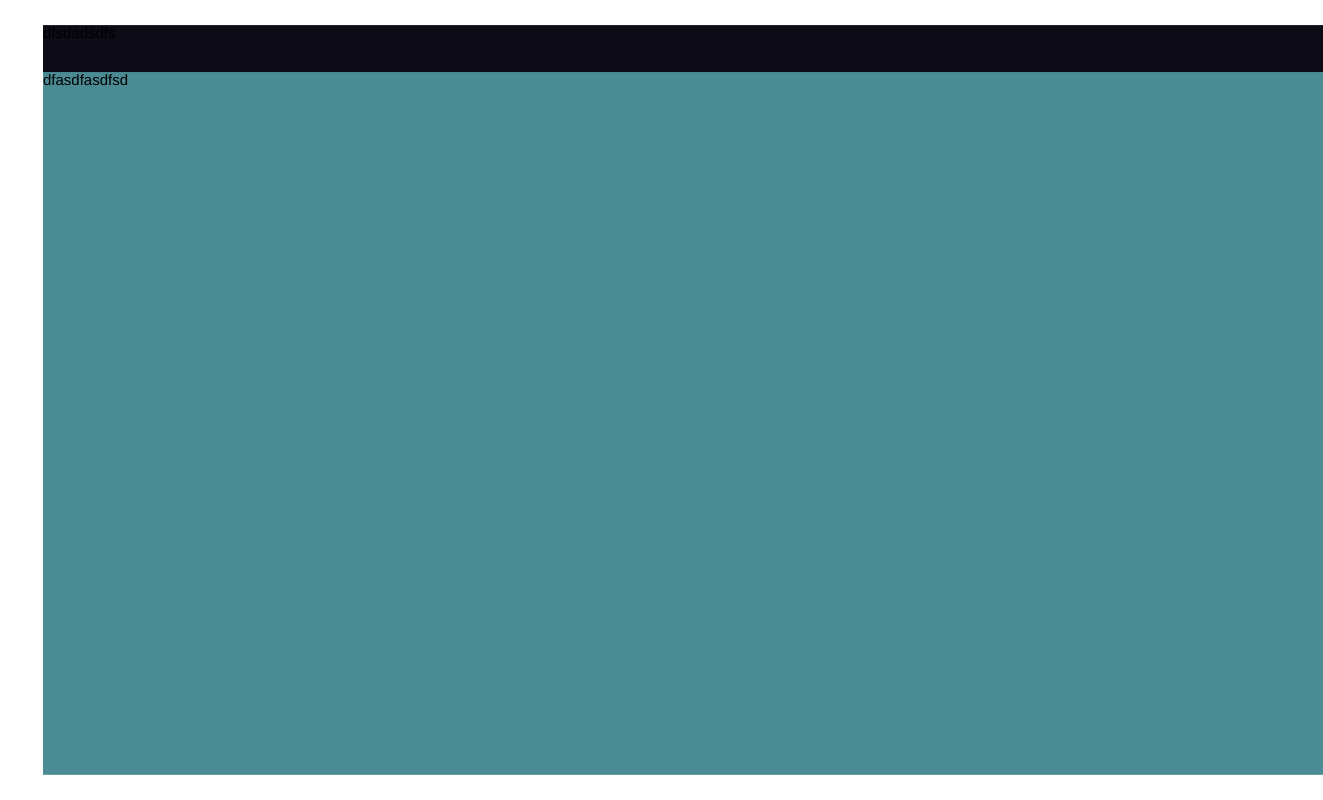
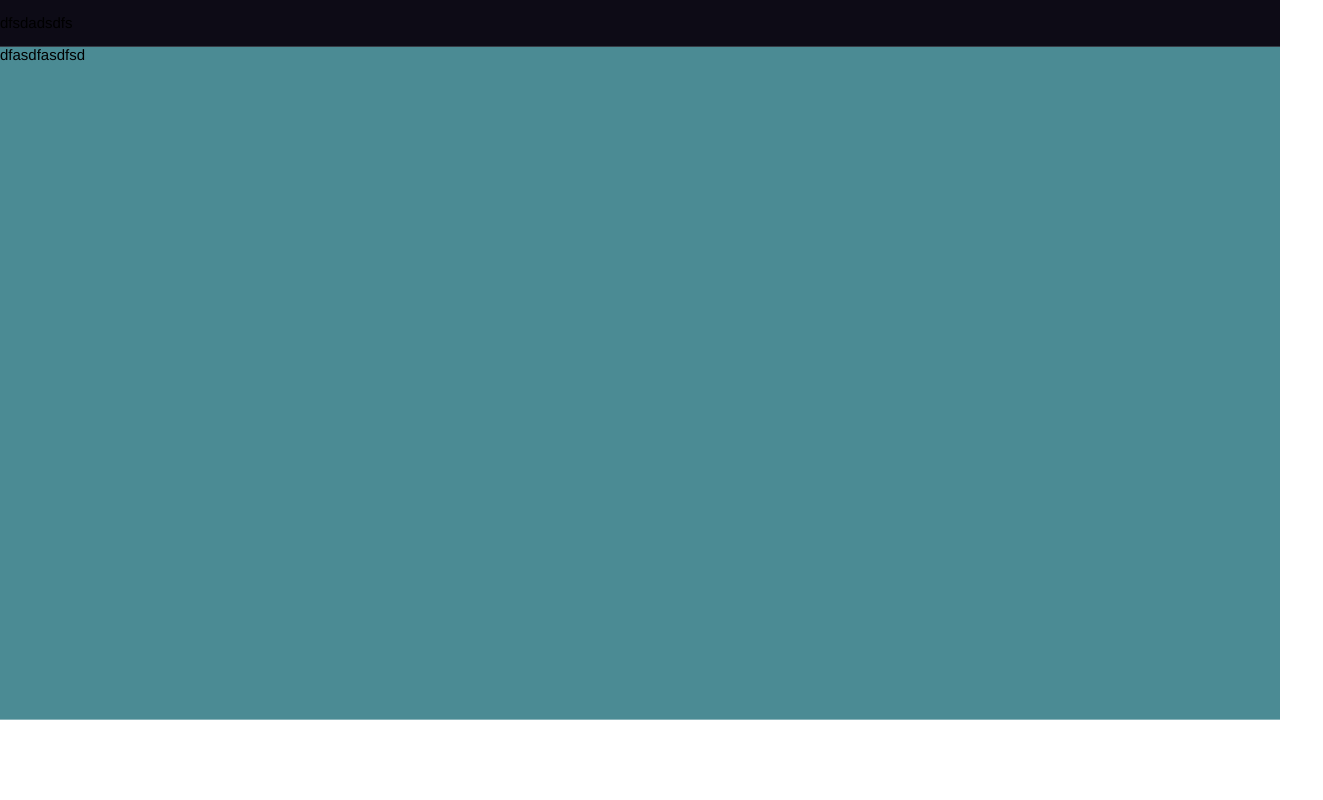
Before and after one commit to liyoro/bigscreen, a Vue app: page /home in a window 1280 px wide. Shown: the whole page, 1323 px wide, since content can reach past the window. Built offline with nearby package versions, Linux system fonts and the light colour scheme.

Commit message:
1、大屏基本布局实现

```diff
--- a/package.json
+++ b/package.json
@@ -10,6 +10,7 @@
   "dependencies": {
     "core-js": "^3.6.4",
     "element-ui": "^2.13.1",
+    "lodash": "^4.17.15",
     "vue": "^2.6.11",
     "vue-router": "^3.1.6",
     "vuex": "^3.1.3"
--- a/src/App.vue
+++ b/src/App.vue
@@ -14,3 +14,11 @@ export default {
   methods: {},
 }
 </script>
+
+<style lang="scss" scoped>
+#app {
+  width: 100%;
+  height: 100%;
+  overflow: hidden;
+}
+</style>
--- a/src/layout/components/AppHead/index.vue
+++ b/src/layout/components/AppHead/index.vue
@@ -19,6 +19,8 @@ export default {
 @import '~@/styles/variables.scss';
 .app-head {
   height: 50px;
+  line-height: 50px;
+  width: 100%;
   background-color: $headBg;
 }
 </style>
--- a/src/layout/components/AppMain/index.vue
+++ b/src/layout/components/AppMain/index.vue
@@ -20,13 +20,14 @@ export default {
 </script>
 
 <style lang="scss" scoped>
+@import '~@/styles/variables.scss';
 .app-main {
-  /* 50= navbar  50  */
-  min-height: calc(100vh - 54px);
-  width: 100%;
-  position: relative;
   overflow: hidden;
+  position: absolute;
+  left: 0;
+  right: 0;
+  top: 50px;
+  bottom: 0;
+  background-color: $appBg;
 }
 </style>
-
-<style lang="scss" scoped></style>
--- a/src/layout/layout.vue
+++ b/src/layout/layout.vue
@@ -1,10 +1,19 @@
 <template>
-  <div
-    class="app-wrapper"
-    :style="{ '-webkit-transform': 'scale(' + bill + ')' }"
-  >
-    <app-head></app-head>
-    <div class="main-container">
+  <div>
+    <div
+      class="app-wrapper"
+      :style="{
+        transformOrigin: 'center top',
+        transform: `scale(${scalseNum},${scalseNum})`,
+        '-webkit-transform': `scale(${scalseNum},${scalseNum})`,
+        '-moz-transform': `scale(${scalseNum},${scalseNum})`,
+        '-o-transform': `scale(${scalseNum},${scalseNum})`,
+        '-ms-transform': `scale(${scalseNum},${scalseNum})`,
+      }"
+    >
+      <!-- 头部栏 -->
+      <app-head></app-head>
+      <!-- 内容栏 -->
       <app-main />
     </div>
   </div>
@@ -19,37 +28,37 @@ export default {
     AppMain,
     AppHead,
   },
-  computed: {
-    bill: function() {
-      return window.innerWidth / 1366
+  data() {
+    return {
+      scalseNum: 1, //缩放比例
+    }
+  },
+  computed: {},
+  mounted() {
+    //计算缩放比例
+    this.resize_window()
+    window.addEventListener('resize', () => {
+      this.resize_window()
+    })
+  },
+  methods: {
+    //计算缩放比例
+    resize_window() {
+      let w_height = Number(document.documentElement.clientWidth / 1366)
+      // let w_height = Number(window.innerWidth / 1366)
+      this.scalseNum = w_height
     },
   },
-  mounted() {},
-  methods: {},
 }
 </script>
 
 <style lang="scss" scoped>
-@import '~@/styles/variables.scss';
-
 .app-wrapper {
+  width: 1366px;
+  height: 768px;
+  transform-origin: center top 0px;
   position: relative;
-  height: 100%;
-  width: 100%;
-  min-width: 1366px;
-  background-color: $appBg;
-  // &:after {
-  //   content: '';
-  //   display: table;
-  //   clear: both;
-  // }
-  // .container {
-  //   overflow: hidden;
-  //   position: absolute;
-  //   top: 0;
-  //   left: 0;
-  //   right: 0;
-  //   bottom: 0;
-  // }
+  left: 50%;
+  margin-left: -683px;
 }
 </style>
--- a/src/styles/styles.scss
+++ b/src/styles/styles.scss
@@ -4,6 +4,12 @@
 * {
   margin: 0;
   padding: 0;
+}
+
+body,
+html {
+  width: 100%;
+  height: 100%;
 }
 
 body {
@@ -25,10 +31,6 @@ html {
   box-sizing: border-box;
 }
 
-#app {
-  height: 100%;
-}
-
 *,
 *:before,
 *:after {
@@ -37,10 +39,6 @@ html {
 
 .no-padding {
   padding: 0px !important;
-}
-
-.padding-content {
-  padding: 4px 0;
 }
 
 a,
--- a/src/styles/variables.scss
+++ b/src/styles/variables.scss
@@ -1,6 +1,7 @@
 // Head
 $headBg: #0d0b16;
 $appBg: #4b8b94;
+// $headHeight: 50px;
 // the :export directive is the magic sauce for webpack
 // https://www.bluematador.com/blog/how-to-share-variables-between-js-and-sass
 // :export {
--- /dev/null
+++ b/src/utils/common.js
@@ -0,0 +1,4 @@
+
+export function getComputedStyle(el, key) {
+    return el && el.currentStyle ? el.currentStyle[key] : window.getComputedStyle ? window.getComputedStyle(el, void 0).getPropertyValue(key) : el.style[key]
+}
```
Also changed, not shown: 1 other file (tests, documents, lock files or other folders).
